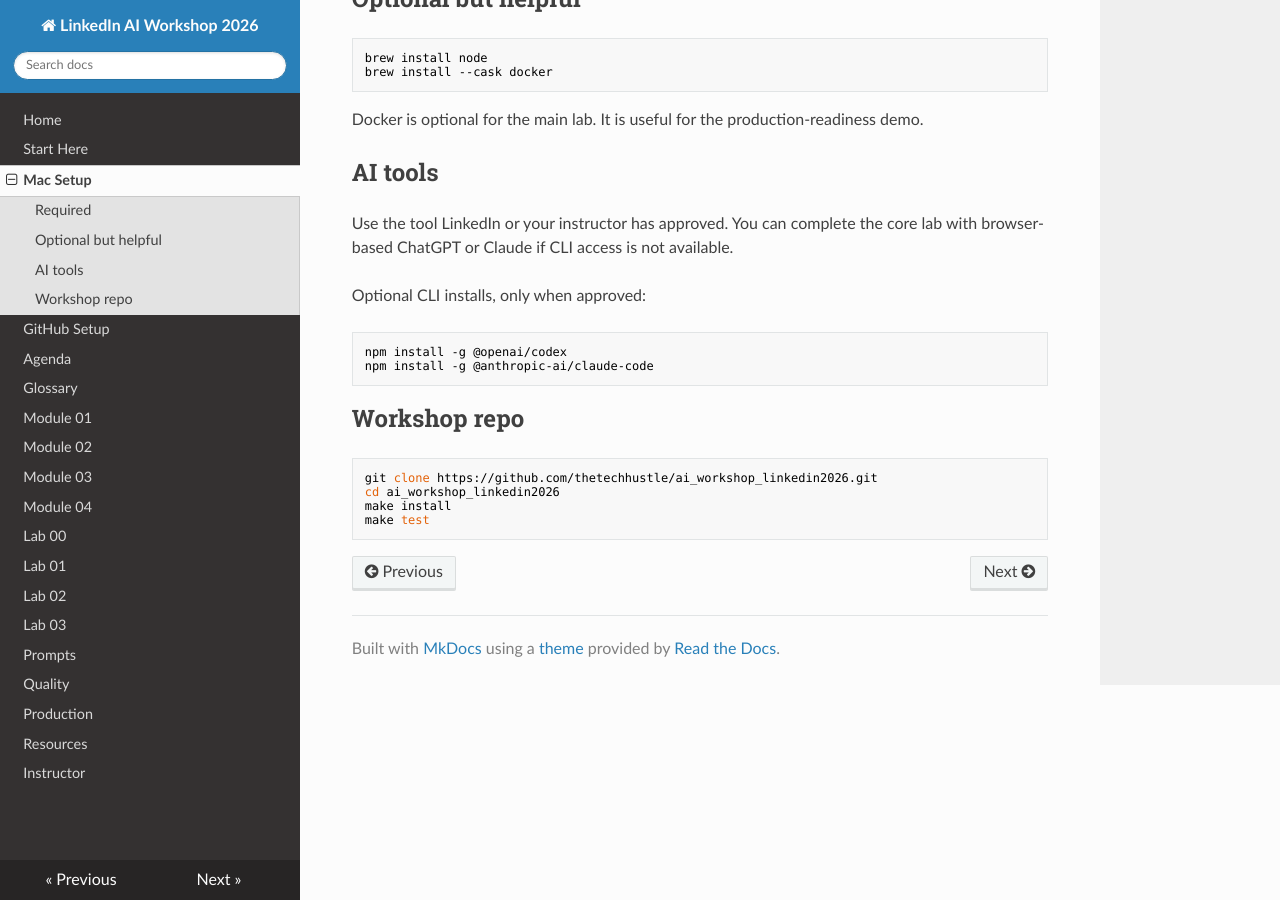
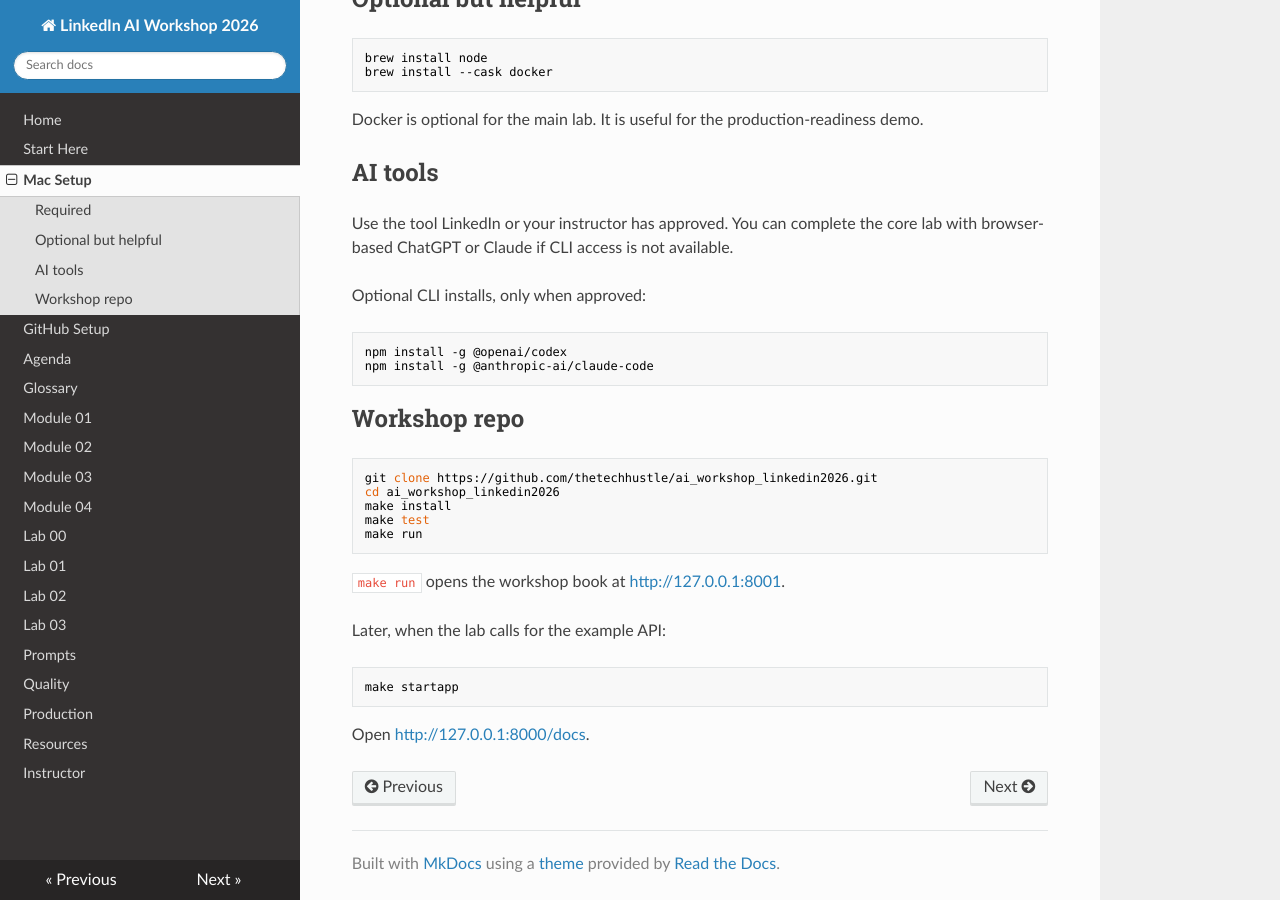
Before and after one commit to thetechhustle/ai_workshop_linkedin2026, an MkDocs documentation site: the page built from docs/01-setup/mac.md, in a window 1280 px wide and 900 px high, scrolled down 588 px. Built offline with MkDocs 1.6.1, drawn with Linux system fonts in a browser that asks for light colours; nearby versions of some CDN libraries.

Commit message:
docs: update Mac setup run target

````diff
--- a/docs/01-setup/mac.md
+++ b/docs/01-setup/mac.md
@@ -50,4 +50,15 @@ git clone https://github.com/thetechhustle/ai_workshop_linkedin2026.git
 cd ai_workshop_linkedin2026
 make install
 make test
+make run
 ```
+
+`make run` opens the workshop book at <http://127.0.0.1:8001>.
+
+Later, when the lab calls for the example API:
+
+```bash
+make startapp
+```
+
+Open <http://127.0.0.1:8000/docs>.
````
